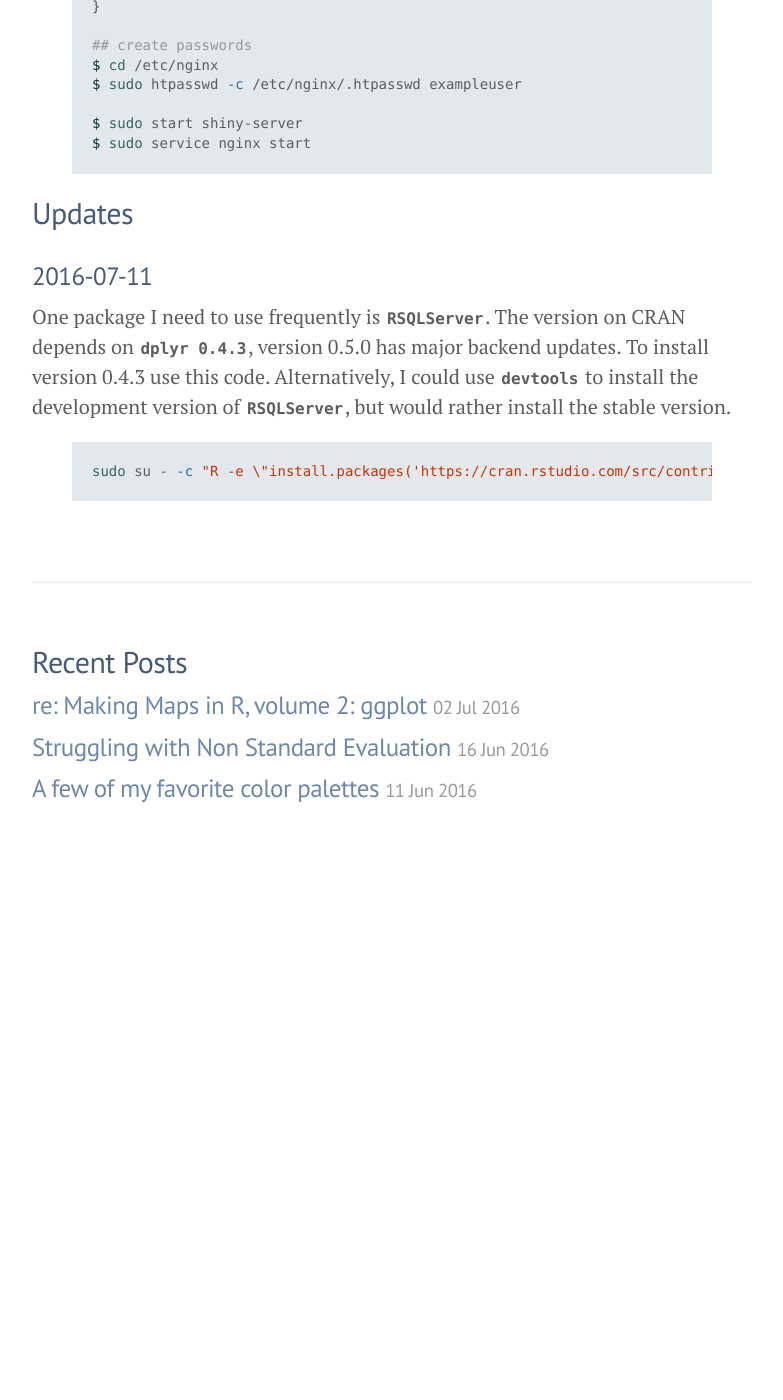
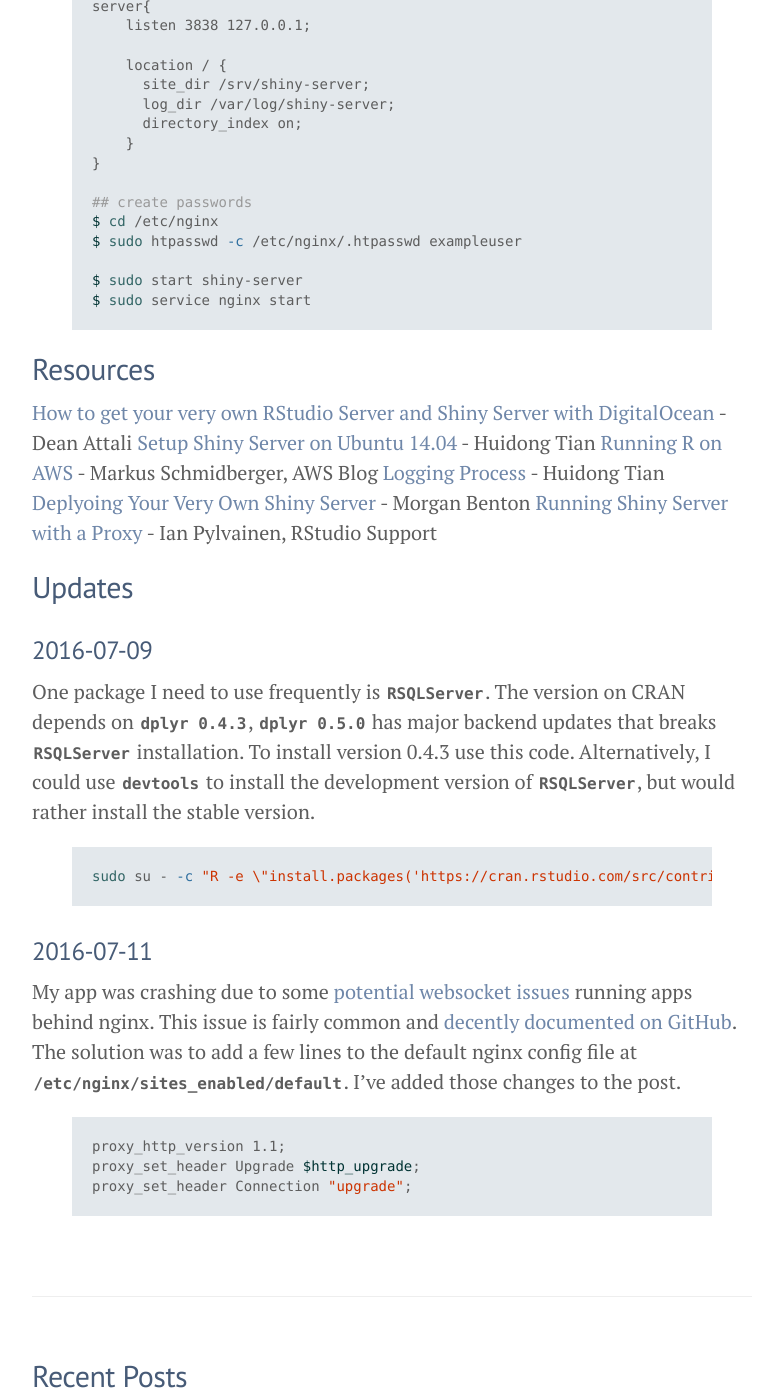
Before and after one commit to andrianaimisa/mgritts.github.io, a Jekyll site: the page built from _posts/2016-07-08-shiny-aws.md, in a window 1280 px wide and 1400 px high, scrolled down 13213 px. Shown: the whole window, without its empty margins (248-1031 px from the left). Built offline with Jekyll 4.4.1, drawn with Linux system fonts in a browser that asks for light colours; before the commit the page ends 14077 px from its top, so only the background shows below that; some of the changed text lies outside the part shown.

Commit message:
more aws updates, resources

```diff
--- a/_posts/2016-07-08-shiny-aws.md
+++ b/_posts/2016-07-08-shiny-aws.md
@@ -203,6 +203,10 @@ server {
     location / {
         proxy_pass http://127.0.0.1:3838/;
         proxy_redirect http://127.0.0.1:3838/ $scheme://$host/;
+        # note, the following 3 lines added 2016-07-11, see updates section
+        proxy_http_version 1.1;
+        proxy_set_header Upgrade $http_upgrade;
+        proxy_set_header Connection "upgrade";
         auth_basic "Username and Password are required";
         auth_basic_user_file /etc/nginx/.htpasswd;
      }
@@ -322,6 +326,10 @@ server {
     location / {
         proxy_pass http://127.0.0.1:3838/;
         proxy_redirect http://127.0.0.1:3838/ $scheme://$host/;
+        # note, the following 3 lines added 2016-07-11, see updates section
+        proxy_http_version 1.1;
+        proxy_set_header Upgrade $http_upgrade;
+        proxy_set_header Connection "upgrade";
         auth_basic "Username and Password are required";
         auth_basic_user_file /etc/nginx/.htpasswd;
      }
@@ -348,14 +356,33 @@ $ sudo start shiny-server
 $ sudo service nginx start
 {% endhighlight %}
 
+## Resources
+
+[How to get your very own RStudio Server and Shiny Server with DigitalOcean][7] - Dean Attali
+[Setup Shiny Server on Ubuntu 14.04][19] - Huidong Tian
+[Running R on AWS][20] - Markus Schmidberger, AWS Blog
+[Logging Process][21] - Huidong Tian
+[Deplyoing Your Very Own Shiny Server][22] - Morgan Benton
+[Running Shiny Server with a Proxy][24] - Ian Pylvainen, RStudio Support
+
 ## Updates
+
+### 2016-07-09
+
+One package I need to use frequently is `RSQLServer`. The version on CRAN depends on `dplyr 0.4.3`, `dplyr 0.5.0` has major backend updates that breaks `RSQLServer` installation. To install version 0.4.3 use this code. Alternatively, I could use `devtools` to install the development version of `RSQLServer`, but would rather install the stable version.
+
+{% highlight bash %}
+sudo su - -c "R -e \"install.packages('https://cran.rstudio.com/src/contrib/Archive/dplyr/dplyr_0.4.3.tar.gz', repos=NULL, type='source')\""
+{% endhighlight %}
 
 ### 2016-07-11
 
-One package I need to use frequently is `RSQLServer`. The version on CRAN depends on `dplyr 0.4.3`, version 0.5.0 has major backend updates. To install version 0.4.3 use this code. Alternatively, I could use `devtools` to install the development version of `RSQLServer`, but would rather install the stable version.
+My app was crashing due to some [potential websocket issues][25] running apps behind nginx. This issue is fairly common and [decently documented on GitHub][23]. The solution was to add a few lines to the default nginx config file at `/etc/nginx/sites_enabled/default`. I've added those changes to the post.
 
 {% highlight bash %}
-sudo su - -c "R -e \"install.packages('https://cran.rstudio.com/src/contrib/Archive/dplyr/dplyr_0.4.3.tar.gz', repos=NULL, type='source')\""
+proxy_http_version 1.1;
+proxy_set_header Upgrade $http_upgrade;
+proxy_set_header Connection "upgrade";
 {% endhighlight %}
 
 [1]: http://shiny.rstudio.com/
```
Also changed, not shown: other parts of _posts/2016-07-08-shiny-aws.md (+7 -0 lines).
